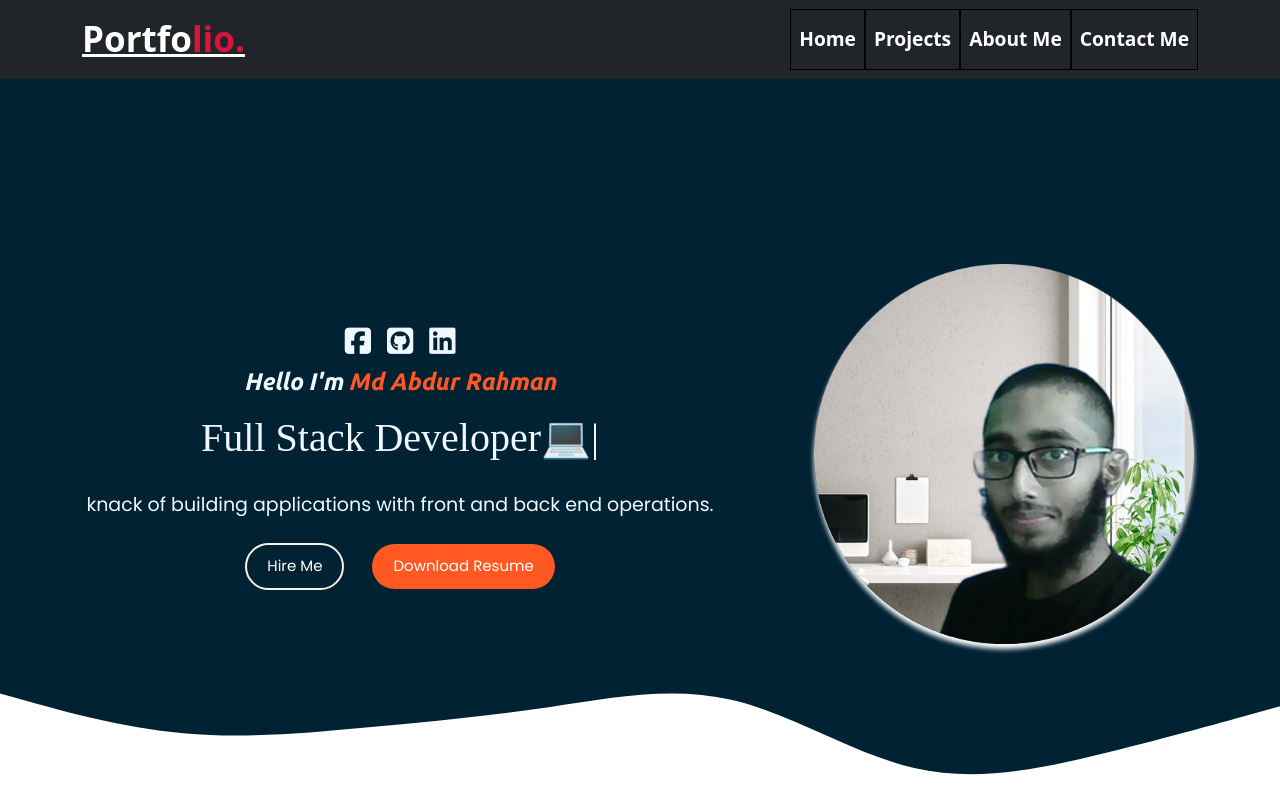
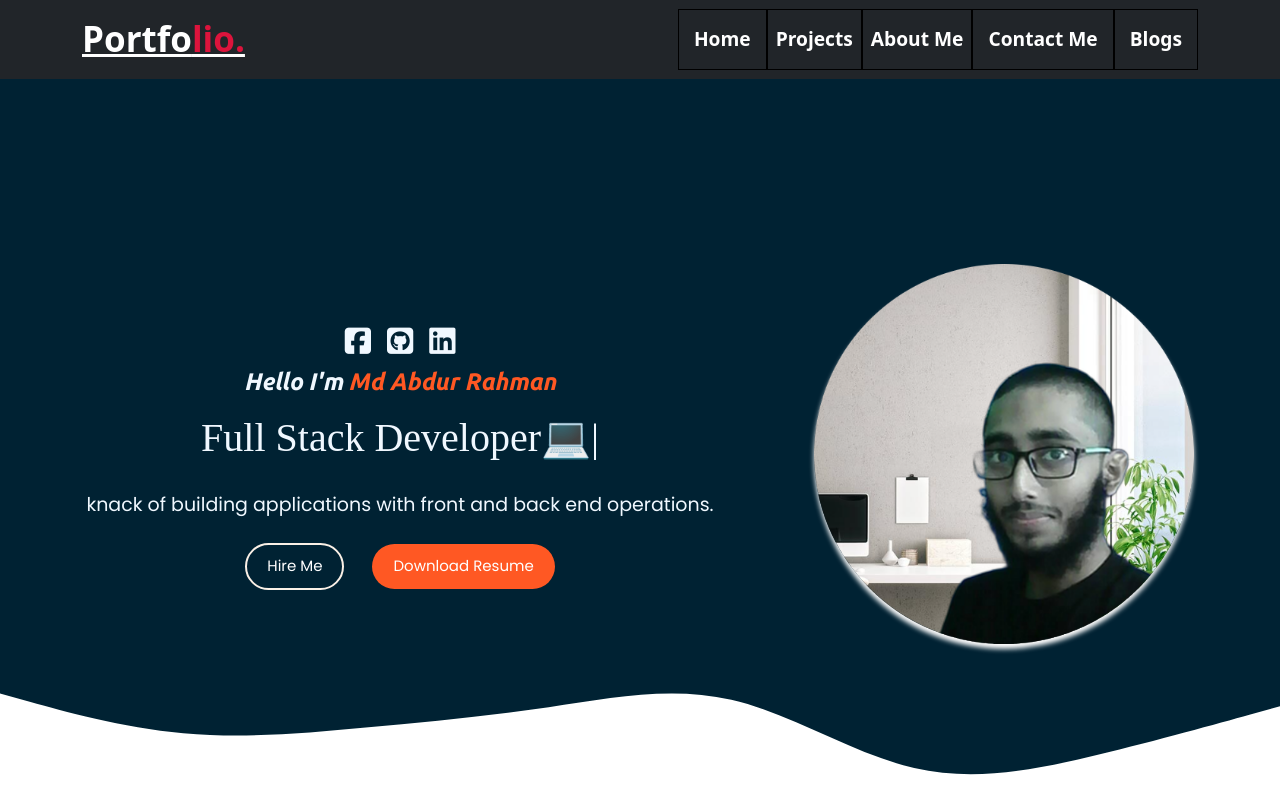
Before and after one commit to JaznanOfficial/portfolio-site, a React (Create React App) app: page / in a window 1280 px wide. Shown: the top 800 px of the page. Built offline with nearby package versions, Linux system fonts and the light colour scheme.

Commit message:
blogs done

```diff
--- a/package.json
+++ b/package.json
@@ -11,6 +11,7 @@
     "react": "^17.0.2",
     "react-bootstrap": "^2.0.2",
     "react-dom": "^17.0.2",
+    "react-router-dom": "6",
     "react-scripts": "4.0.3",
     "react-typical": "^0.1.3",
     "web-vitals": "^1.0.1"
--- a/src/App.js
+++ b/src/App.js
@@ -1,12 +1,27 @@
 
+import {
+  BrowserRouter,
+  Routes,
+  Route
+} from "react-router-dom";
 import './App.css';
+import Blogs from "./Components/Blogs/Blogs";
 import Home from './Components/Home/Home';
+import Navigation from "./Components/Home/Navigation/Navigation";
 
 
 function App() {
   return (
     <div className="App">
-     <Home></Home>
+
+      <BrowserRouter>
+      <Navigation></Navigation>
+        <Routes>
+          <Route path='/' element={<Home></Home>}></Route>
+          <Route path='home' element={<Home></Home>}></Route>
+          <Route path='blogs' element={<Blogs></Blogs>}></Route>
+        </Routes>
+      </BrowserRouter>
     </div>
   );
 }
--- a/src/Components/AboutMe/about.css
+++ b/src/Components/AboutMe/about.css
@@ -23,7 +23,7 @@
 }
 .about .about-content .right .text{
     font-size: 25px;
-    font-weight: 600;
+    font-weight: 550;
     margin-bottom: 10px;
 
 }
--- /dev/null
+++ b/src/Components/Blogs/Blogs.js
@@ -0,0 +1,12 @@
+import React from 'react';
+
+
+const Blogs = () => {
+    return (
+        <div className='d-flex align-items-center justify-content-center my-5'>
+            <img src='https://ps.w.org/quick-coming-soon/assets/icon-256x256.gif?rev=2286699' alt="img not found" width='50%' />
+        </div>
+    );
+};
+
+export default Blogs;
--- a/src/Components/Home/Home.js
+++ b/src/Components/Home/Home.js
@@ -8,7 +8,7 @@ import Profile from "./Profile/Profile";
 const Home = () => {
     return (
         <div>
-            <Navigation></Navigation>
+
             <Profile></Profile>
             <AboutMe></AboutMe>
             <Footer></Footer>
--- a/src/Components/Home/Navigation/Navigation.js
+++ b/src/Components/Home/Navigation/Navigation.js
@@ -1,33 +1,12 @@
 import React from "react";
 import { Container, Nav, Navbar } from "react-bootstrap";
+import { Link } from "react-router-dom";
 
 import "./Navigation.css";
 
 const Navigation = () => {
     return (
-        // <div className="nav-div">
-        //     <Navbar bg="dark" variant="dark" className="p-0 nav-bar">
-        //         <Container>
-        //             <Navbar.Brand href="#home">
-        //                 <div class="logo">
-        //                     <a href="#home">
-        //                         Portfo<span>lio.</span>
-        //                     </a>
-        //                 </div>
-        //             </Navbar.Brand>
 
-        //             <Navbar.Toggle aria-controls="basic-navbar-nav" />
-        //             <Navbar.Collapse id="basic-navbar-nav">
-        //                 <Nav className="me-auto">
-        //                     <Nav.Link href="#home">Home</Nav.Link>
-        //                     <Nav.Link href="#link">Link</Nav.Link>
-        //                     <Nav.Link href="#link">Link</Nav.Link>
-        //                     <Nav.Link href="#link">Link</Nav.Link>
-        //                 </Nav>
-        //             </Navbar.Collapse>
-        //         </Container>
-        //     </Navbar>
-        // </div>
         <Navbar bg="dark" variation="light" expand="lg">
             <Container>
             <Navbar.Brand href="#home">
@@ -40,10 +19,11 @@ const Navigation = () => {
                 <Navbar.Toggle aria-controls="basic-navbar-nav" />
                 <Navbar.Collapse id="basic-navbar-nav">
                     <Nav className="ms-auto d-flex align-items-center justify-content-center navbar-link">
-                        <Nav.Link href="#home" className='text-light'>Home</Nav.Link>
+                        <Link to="/home" className='text-light'>Home</Link>
                         <Nav.Link href="#projects" className='text-light'>Projects</Nav.Link>
                         <Nav.Link href="#about" className='text-light'>About Me</Nav.Link>
-                        <Nav.Link href="#contact" className='text-light'>Contact Me</Nav.Link>
+                        <Link to="/contact" className='text-light'>Contact Me</Link>
+                        <Link to="/blogs" className='text-light'>Blogs</Link>
                     </Nav>
                 </Navbar.Collapse>
             </Container>
```
Also changed, not shown: src/Components/Blogs/coming.jpeg (added), 1 other file (tests, documents, lock files or other folders).
